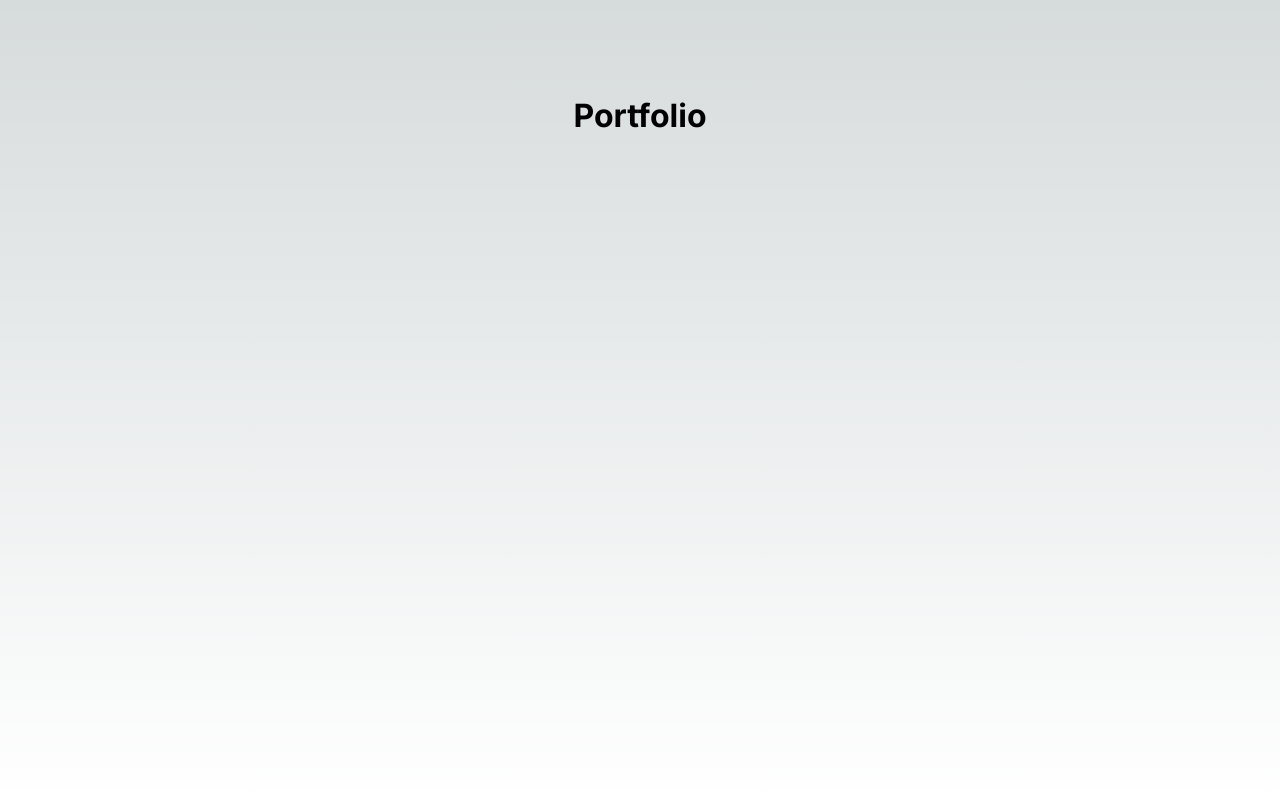
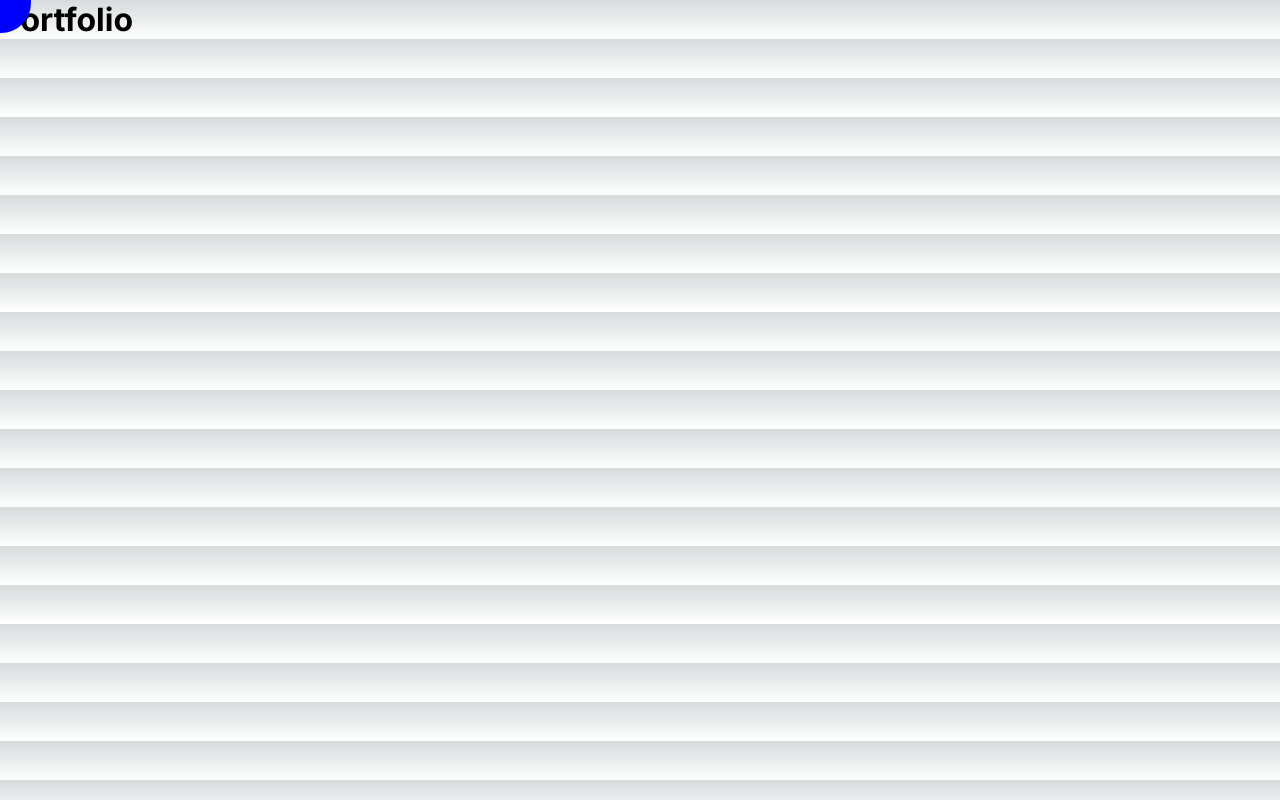
Before and after one commit to vedantkingh/blob-component, a Next.js app: page / in a window 1280 px wide. Built offline with nearby package versions, Linux system fonts and the light colour scheme.

Commit message:
Tryna make this circle wobble

```diff
--- /dev/null
+++ b/src/app/components/Cursor.js
@@ -0,0 +1,32 @@
+'use client';
+import {useState} from 'react';
+import styles from '@/app/styles/common.module.css'
+
+const Cursor = () => {
+    const [position, setPosition] = useState({ x: 0, y: 0 });
+
+    const handleMouseMove = (e) => {
+        setPosition({ x: e.clientX, y: e.clientY });
+    };
+    return (
+        <div style={{
+          position: 'absolute',
+          width: '100%',
+          height: '100%',
+          overflow: 'hidden',
+        }}
+        onMouseMove={handleMouseMove}>
+            <div className={styles.jiggle} style={{
+            position: 'absolute',
+            width: '60px',
+            height: '60px',
+            borderRadius: '50%',
+            backgroundColor: 'blue',
+            transform: `translate(${position.x-29}px, ${position.y-27}px)`,
+            animation: 'jiggle 0.5s ease-in-out infinite',
+            }}></div>
+        </div>
+    );
+};
+
+export default Cursor;
--- a/src/app/page.js
+++ b/src/app/page.js
@@ -1,10 +1,13 @@
+import Cursor from './components/Cursor'
 import styles from './page.module.css'
+
 
 export default function Home() {
 
   return (
-    <main className={styles.main}>
+    <>
+      <Cursor/>
       <h1>Portfolio</h1>
-    </main>
+    </>
   )
 }
--- /dev/null
+++ b/src/app/styles/common.module.css
@@ -0,0 +1,17 @@
+@keyframes jiggle {
+    0% {
+      transform: translate(0, 0);
+    }
+    25% {
+      transform: translate(-2px, -2px);
+    }
+    50% {
+      transform: translate(2px, 2px);
+    }
+    75% {
+      transform: translate(-2px, 2px);
+    }
+    100% {
+      transform: translate(2px, -2px);
+    }
+  }
```
